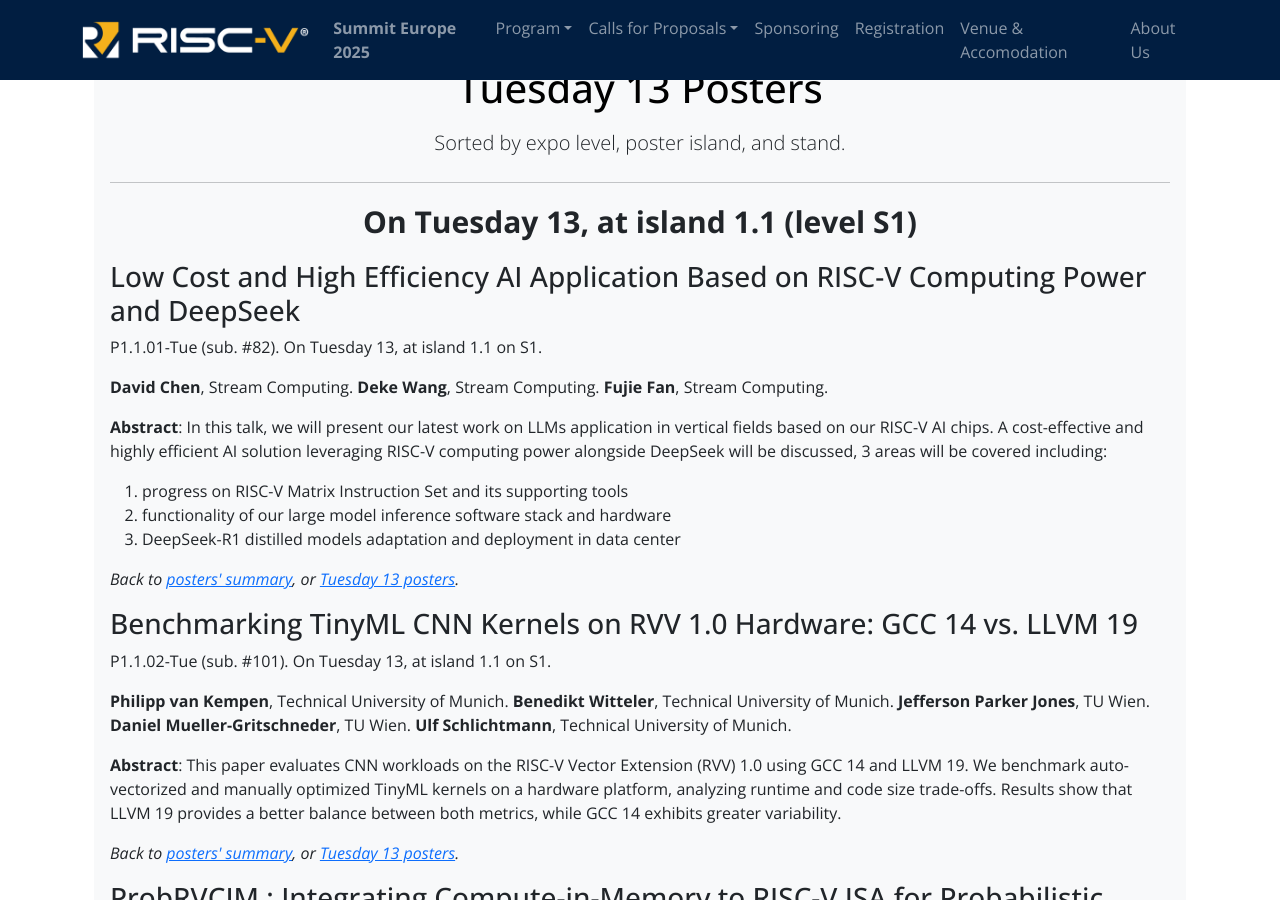
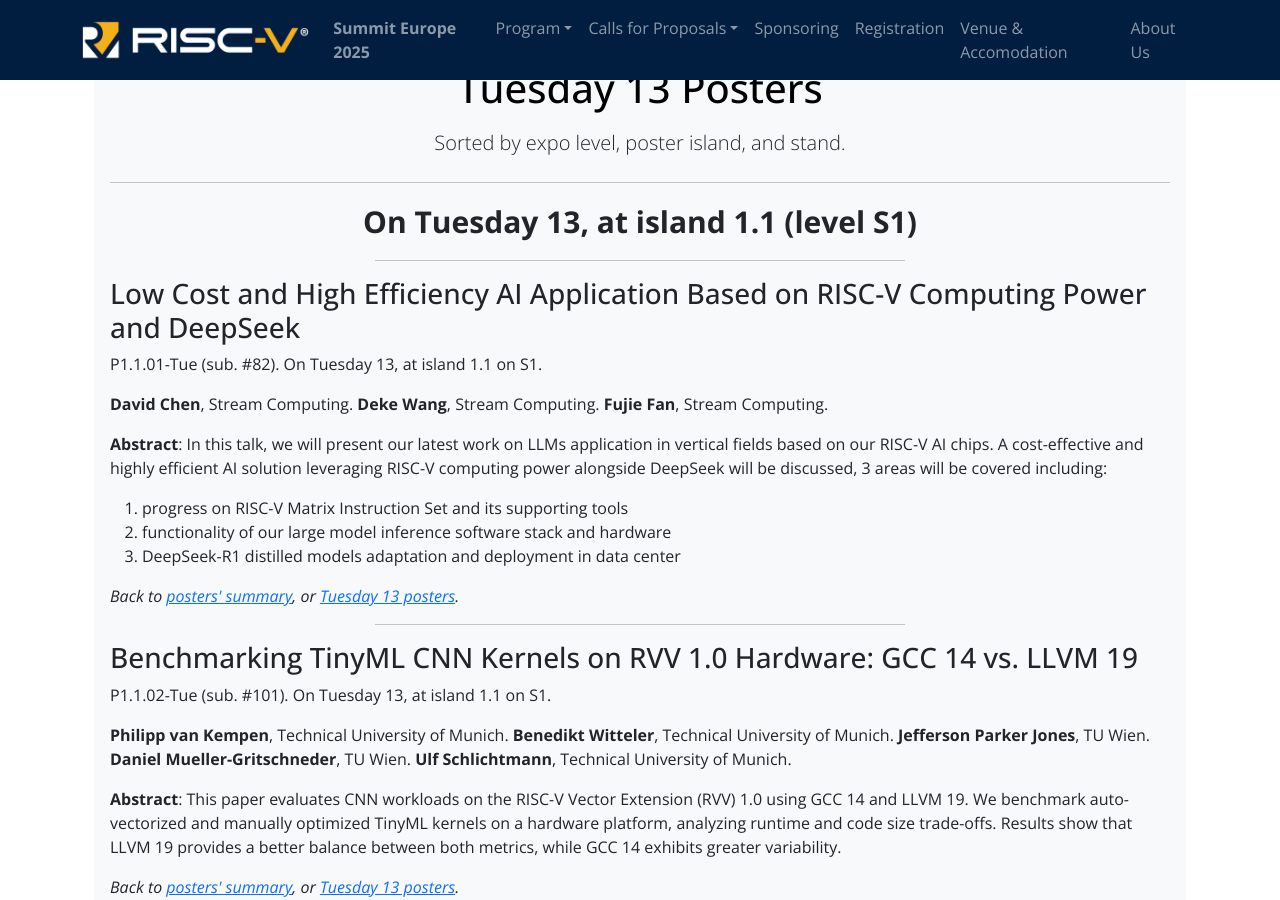
Before and after one commit to riscv-europe/summit-website-development, a Jekyll site: the page built from summit/2025/posters.md, in a window 1280 px wide and 900 px high, scrolled down 1021 px. Built offline with Jekyll 4.4.1, drawn with Linux system fonts in a browser that asks for light colours.

Commit message:
Add: a 50% <hr> between posters.

```diff
--- a/_includes/summit25posters-of-day.md
+++ b/_includes/summit25posters-of-day.md
@@ -19,6 +19,7 @@
 {% assign poster_ = posters | where: 'Submission ID', submissId %}
 {% assign poster  = poster_[0] %}
 
+<hr style="width:50%;;margin-left:25%">
 ### {{ poster["Title"] | strip_newlines }}
 
 P{{ stand.StandId }} (sub. \#{{ poster['Submission ID'] }}). On {{ dayLong }}, at island {{ island.Island }} on {{ island.Level }}.
```
